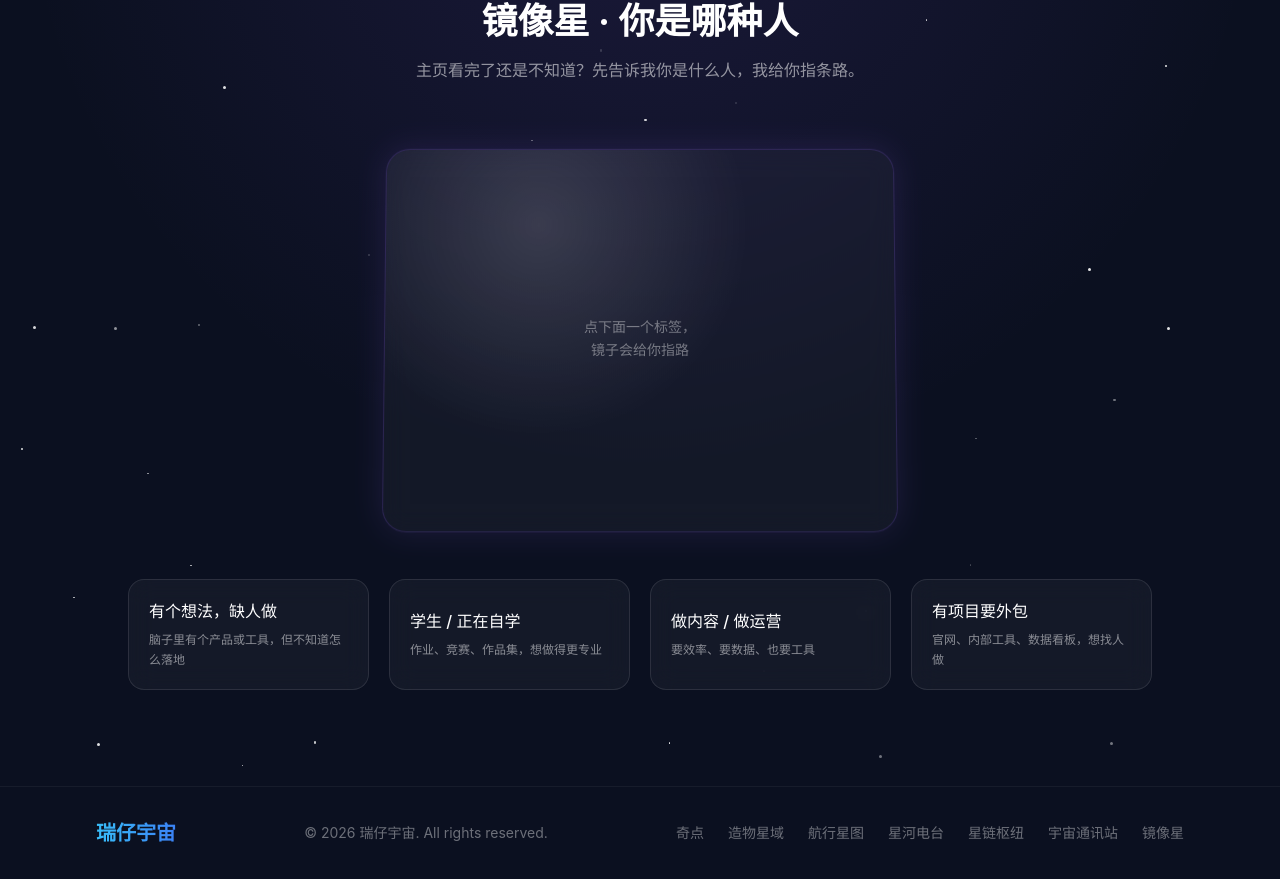
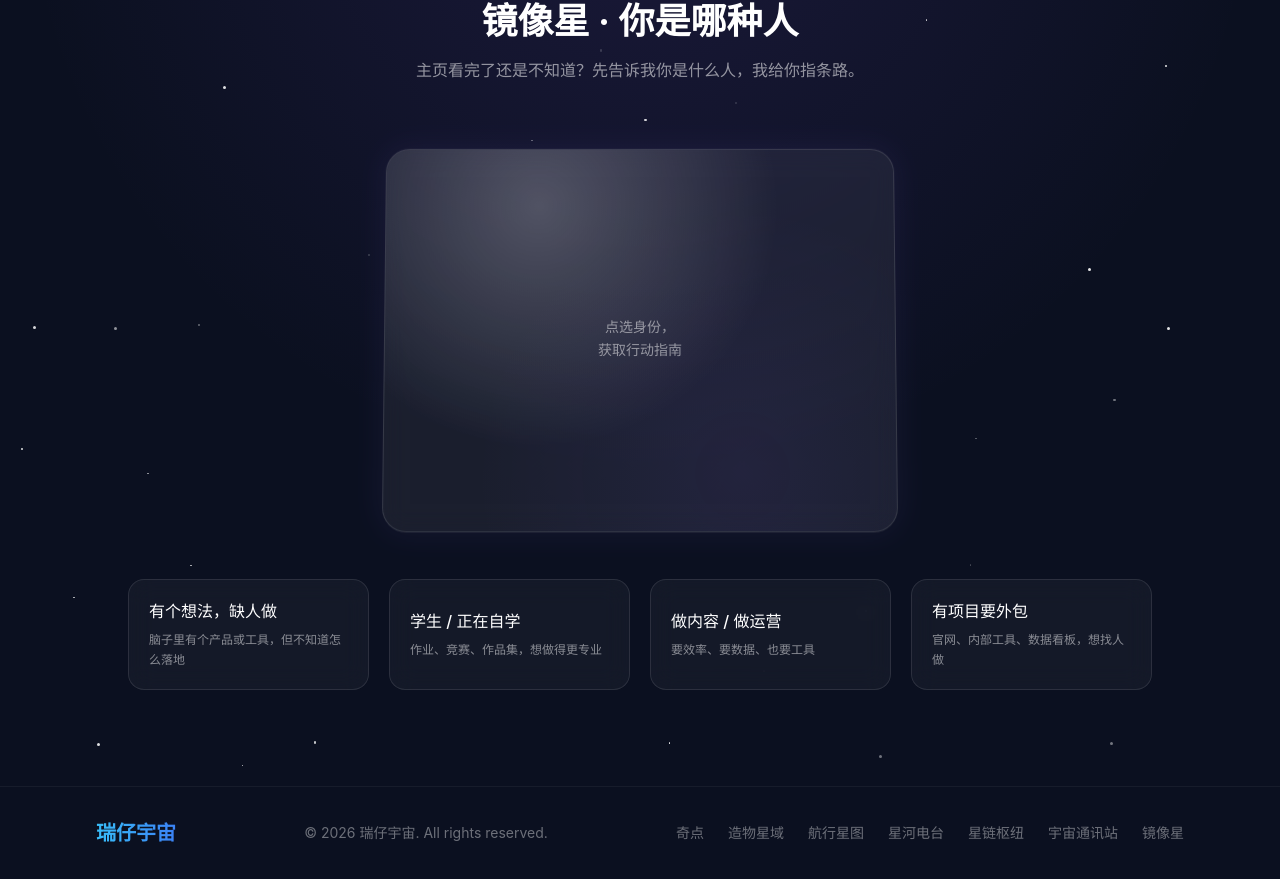
Before and after one commit to 25sui/portfolio-website, a React (Vite) app: page / in a window 1280 px wide. Shown: the part 5869-6748 px from the top of the page. Built offline with nearby package versions, Linux system fonts and the light colour scheme.

Commit message:
镜像星镜面提示文案微调
- 默认态提示：点下面一个标签，镜子会给你指路 → 点选身份，获取行动指南

```diff
--- a/src/components/MirrorStar.tsx
+++ b/src/components/MirrorStar.tsx
@@ -51,51 +51,59 @@ export default function MirrorStar() {
         desc="主页看完了还是不知道？先告诉我你是什么人，我给你指条路。"
       />
 
-      {/* 中央镜面：全息倾斜 + 选中时信号波纹 */}
+      {/* 中央镜面：全息倾斜 + 选中时扫描线 + 内发光 */}
       <div className="relative mx-auto w-full max-w-lg mb-12">
         <div
-          className="relative w-full aspect-[4/3] rounded-3xl border bg-white/[0.03] backdrop-blur-md overflow-hidden transition-all duration-500"
+          className="relative w-full aspect-[4/3] rounded-3xl border bg-white/[0.06] backdrop-blur-md overflow-hidden transition-all duration-500"
           style={{
-            borderColor: selected !== null ? `${ACCENT}88` : `${ACCENT}33`,
-            boxShadow: selected !== null ? `0 0 70px ${ACCENT}55` : `0 0 30px ${ACCENT}22`,
-            transform: 'perspective(1200px) rotateX(3deg)',
+            borderColor: selected !== null ? 'rgba(255,255,255,0.18)' : 'rgba(255,255,255,0.12)',
+            boxShadow: selected !== null
+              ? `inset 0 0 80px ${ACCENT}18, 0 0 40px ${ACCENT}22`
+              : `0 0 30px ${ACCENT}15`,
+            transform: `perspective(1200px) rotateX(${selected !== null ? 1 : 3}deg)`,
           }}
         >
-          {/* 镜面反光 */}
+          {/* 顶部镜面反光 */}
           <div
             className="absolute inset-0 pointer-events-none"
             style={{
               background:
-                'radial-gradient(circle at 30% 20%, rgba(255,255,255,0.14), transparent 45%)',
+                'radial-gradient(circle at 30% 15%, rgba(255,255,255,0.22), transparent 50%)',
             }}
           />
-          {/* 选中的信号波纹（复用 signal-ripple 关键帧） */}
+          {/* 底部微光 */}
+          <div
+            className="absolute inset-0 pointer-events-none"
+            style={{
+              background:
+                'radial-gradient(circle at 70% 85%, rgba(139,92,246,0.08), transparent 55%)',
+            }}
+          />
+
+          {/* 选中时的扫描线 */}
           {selected !== null && (
             <div
-              className="absolute left-1/2 top-1/2 -translate-x-1/2 -translate-y-1/2 pointer-events-none"
-              style={{ width: '70%', height: '70%' }}
-            >
-              <div
-                className="absolute inset-0 rounded-full border"
-                style={{
-                  borderColor: `${ACCENT}55`,
-                  animation: 'signal-ripple 2.5s ease-out infinite',
-                }}
-              />
-            </div>
+              className="absolute inset-x-0 top-0 h-px pointer-events-none"
+              style={{
+                background: `linear-gradient(90deg, transparent, ${ACCENT}, transparent)`,
+                animation: 'sweep-line 1.8s ease-in-out forwards',
+                boxShadow: `0 0 12px 2px ${ACCENT}44`,
+              }}
+            />
           )}
+
           {/* 镜面内容 */}
           <div className="relative z-10 h-full flex flex-col items-center justify-center text-center px-8">
             {selected === null ? (
-              <p className="text-white/40 text-sm leading-relaxed">
-                点下面一个标签，<br />镜子会给你指路
+              <p className="text-white/50 text-sm leading-relaxed">
+                点选身份，<br />获取行动指南
               </p>
             ) : (
               <motion.div
                 key={selected}
-                initial={{ opacity: 0, y: 12 }}
-                animate={{ opacity: 1, y: 0 }}
-                transition={{ duration: 0.4 }}
+                initial={{ opacity: 0, filter: 'blur(4px)' }}
+                animate={{ opacity: 1, filter: 'blur(0px)' }}
+                transition={{ duration: 0.5, delay: 0.15 }}
                 className="flex flex-col items-center"
               >
                 <p className="text-white text-base sm:text-lg leading-relaxed max-w-sm">
@@ -144,7 +152,14 @@ export default function MirrorStar() {
               transition={{ duration: 0.5, delay: i * 0.12 }}
               whileHover={{ y: -4 }}
               className={`${glassCard} p-5 text-left transition-all duration-300`}
-              style={active ? { borderColor: ACCENT, boxShadow: `0 0 30px ${ACCENT}44` } : undefined}
+              style={
+                active
+                  ? {
+                      background: 'rgba(255,255,255,0.07)',
+                      boxShadow: `inset 0 0 20px ${ACCENT}12`,
+                    }
+                  : undefined
+              }
             >
               <div className="text-white font-medium leading-snug">{p.tag}</div>
               <div className="text-white/50 text-xs mt-2 leading-relaxed">{p.sub}</div>
```
